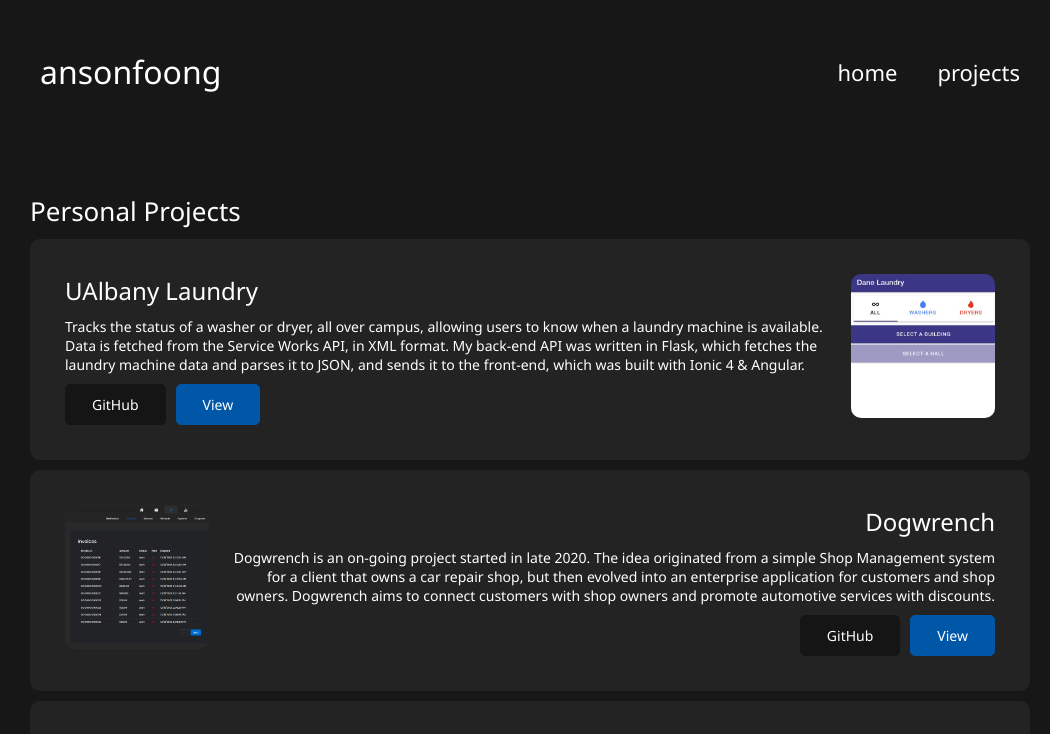
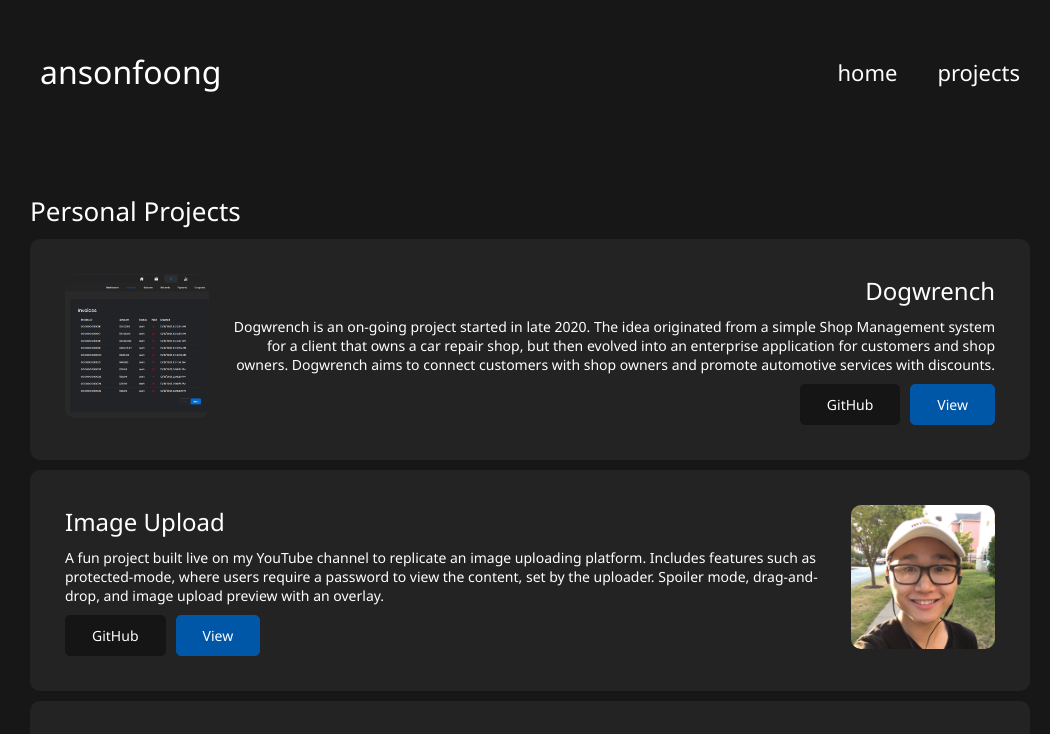
Before and after one commit to stuyy/ansonfoong, a Next.js app: page /projects in a window 1280 px wide. Shown: the top 734 px of the page, without its empty margins (110-1160 px from the left). Built offline with nearby package versions, Linux system fonts and the light colour scheme.

Commit message:
Add resize listener to display show more action

```diff
--- a/src/components/Project/index.tsx
+++ b/src/components/Project/index.tsx
@@ -3,15 +3,52 @@ import { Button } from "../Button";
 import { useRouter } from "next/dist/client/router";
 import { Project } from "../../utils/types";
 import Image from "next/image";
+import { useEffect, useState } from "react";
 
 export type ProjectComponentProps = {
   project: Project;
 };
 
 export const ProjectListing = ({ project }: ProjectComponentProps) => {
-  const { title, description, src, reverse, pathname } = project;
+  const { title, src, reverse, pathname } = project;
+  const [visible, setVisible] = useState(false);
+  const [showMore, setShowMore] = useState(false);
+  const [description, setDescription] = useState(project.description);
+  const [currentWidth, setCurrentWidth] = useState(0);
+  const minDescription = project.description.slice(0, 100).concat("...");
+  const router = useRouter();
 
-  const router = useRouter();
+  const WIDTH_BREAKPOINT = 650;
+
+  useEffect(() => {
+    setCurrentWidth(window.outerWidth);
+    const handleResize = () => {
+      const { outerWidth } = window;
+      console.log(`Current Width: ${currentWidth}\nNew Width: ${outerWidth}`);
+      setCurrentWidth(window.outerWidth);
+      if (currentWidth !== outerWidth) {
+        console.log(showMore);
+        if (outerWidth >= WIDTH_BREAKPOINT) {
+          setVisible(false);
+          setShowMore(false);
+          setDescription(project.description);
+        } else {
+          console.log("Here");
+          console.log(showMore);
+          setVisible(true);
+          setDescription(showMore ? project.description : minDescription);
+        }
+      }
+    };
+    window.addEventListener("resize", handleResize);
+    return () => window.removeEventListener("resize", handleResize);
+  }, [currentWidth]); // Only want state to update when Outer Width changes.
+
+  const toggleDescription = () => {
+    setDescription(showMore ? minDescription : project.description);
+    setShowMore(!showMore);
+  };
+
   const containerStyles = `${styles["project-container"]} ${
     reverse && styles["project-container-reverse"]
   }`;
@@ -25,7 +62,17 @@ export const ProjectListing = ({ project }: ProjectComponentProps) => {
       <div className={containerBodyStyles}>
         <div className={styles["project-container-content"]}>
           <h2>{title}</h2>
-          <p>{description}</p>
+          <p>
+            {description}
+            {visible && (
+              <span
+                style={{ color: "#808080", fontWeight: "bold" }}
+                onClick={toggleDescription}
+              >
+                {showMore ? "Show Less" : "Show More"}
+              </span>
+            )}
+          </p>
         </div>
         <div className={styles["project-buttons"]}>
           <Button
--- a/src/utils/projects.ts
+++ b/src/utils/projects.ts
@@ -3,15 +3,6 @@ import { Project } from "./types";
 export const projects: Project[] = [
   {
     id: 1,
-    title: "UAlbany Laundry",
-    description:
-      "Tracks the status of a washer or dryer, all over campus, allowing users to know when a laundry machine is available. Data is fetched from the Service Works API, in XML format. My back-end API was written in Flask, which fetches the laundry machine data and parses it to JSON, and sends it to the front-end, which was built with Ionic 4 & Angular.",
-    src: "/projects/laundry.png",
-    pathname: "ualbany-laundry",
-    technologies: ["Ionic", "Python", "Flask"],
-  },
-  {
-    id: 2,
     title: "Dogwrench",
     description:
       "Dogwrench is an on-going project started in late 2020. The idea originated from a simple Shop Management system for a client that owns a car repair shop, but then evolved into an enterprise application for customers and shop owners. Dogwrench aims to connect customers with shop owners and promote automotive services with discounts.",
@@ -19,6 +10,15 @@ export const projects: Project[] = [
     reverse: true,
     pathname: "dogwrench",
     technologies: ["React", "Angular", "Nest.js", "MySQL"],
+  },
+  {
+    id: 2,
+    title: "Image Upload",
+    description:
+      "A fun project built live on my YouTube channel to replicate an image uploading platform. Includes features such as protected-mode, where users require a password to view the content, set by the uploader. Spoiler mode, drag-and-drop, and image upload preview with an overlay.",
+    src: "/me.png",
+    pathname: "image-upload",
+    technologies: ["React", "NestJS", "MySQL"],
   },
   {
     id: 3,
@@ -39,4 +39,13 @@ export const projects: Project[] = [
     technologies: ["Flutter", "Express"],
     reverse: true,
   },
+  {
+    id: 2,
+    title: "UAlbany Laundry",
+    description:
+      "Tracks the status of a washer or dryer, all over campus, allowing users to know when a laundry machine is available. Data is fetched from the Service Works API, in XML format. My back-end API was written in Flask, which fetches the laundry machine data and parses it to JSON, and sends it to the front-end, which was built with Ionic 4 & Angular.",
+    src: "/projects/laundry.png",
+    pathname: "ualbany-laundry",
+    technologies: ["Ionic", "Python", "Flask"],
+  },
 ];
```
